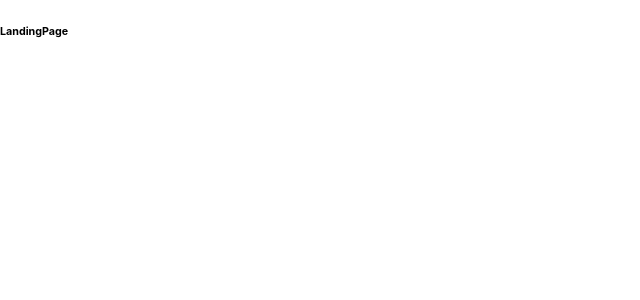
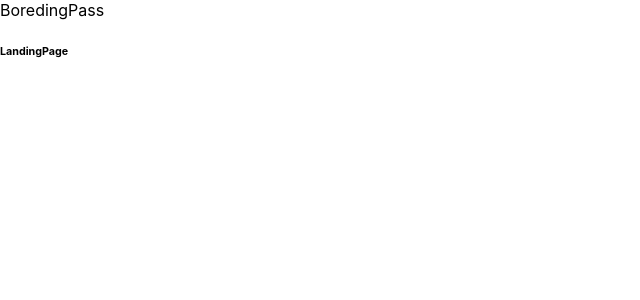
Before and after one commit to MenakaIyer/BBL, a React (Create React App) app in the folder betabucketlist/client/: page / in a window 1280 px wide. Shown: the top 300 px of the page, without its empty margins (0-640 px from the left). Built offline with nearby package versions, Linux system fonts and the light colour scheme.

Commit message:
Please work

```diff
--- a/betabucketlist/client/src/App.js
+++ b/betabucketlist/client/src/App.js
@@ -1,14 +1,16 @@
 import React from "react";
 import { Routes, BrowserRouter, Route } from "react-router-dom";
+import BoredingPass from "./Components/BoredingPass";
 import LandingPage from "./Components/LandingPage";
 import SignIn from "./Components/SignIn";
 
 function App() {
   return (
     <>
+      <BoredingPass />
       <BrowserRouter>
         <Routes>
-          <Route exact path="/" element={<LandingPage />}></Route>
+          <Route path="/" element={<LandingPage />}></Route>
           <Route path="/BBL" element={<SignIn />}></Route>
         </Routes>
       </BrowserRouter>
```
